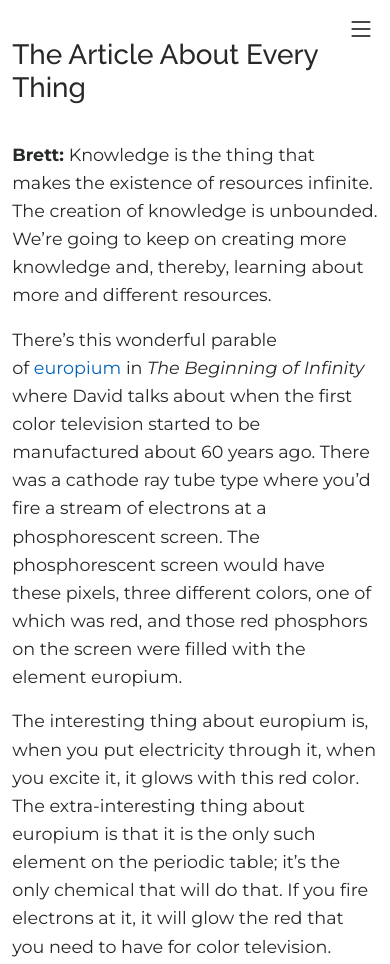
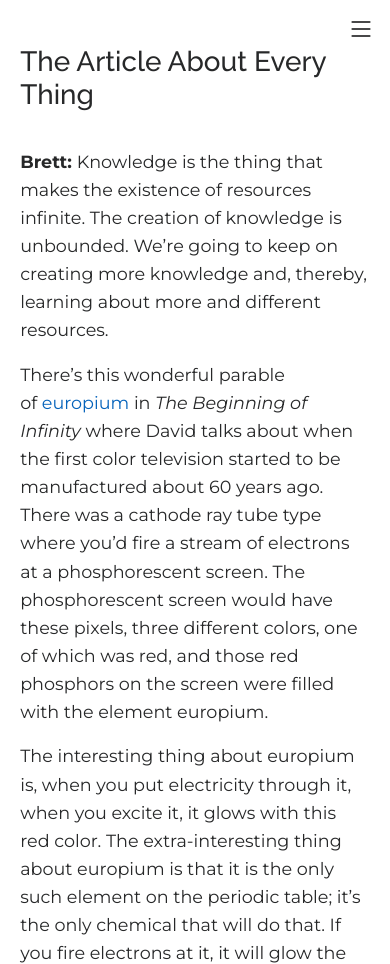
Before and after one commit to writerabhishek/writerabhishek.github.io, a plain HTML site: page portfolio-details.html in a window 390 px wide. Shown: the top 964 px of the page. Drawn offline with Linux system fonts and the light colour scheme.

Commit message:
Update article.css

```diff
--- a/assets/css/article.css
+++ b/assets/css/article.css
@@ -50,7 +50,7 @@ main {
   line-height: 1.6;
 }
 @media all and (max-width: 400px) {
-  main { padding: .7rem; }
+  main { padding: 1.2rem; }
 }
 
 /*@media (max-width: 300px) {
```
